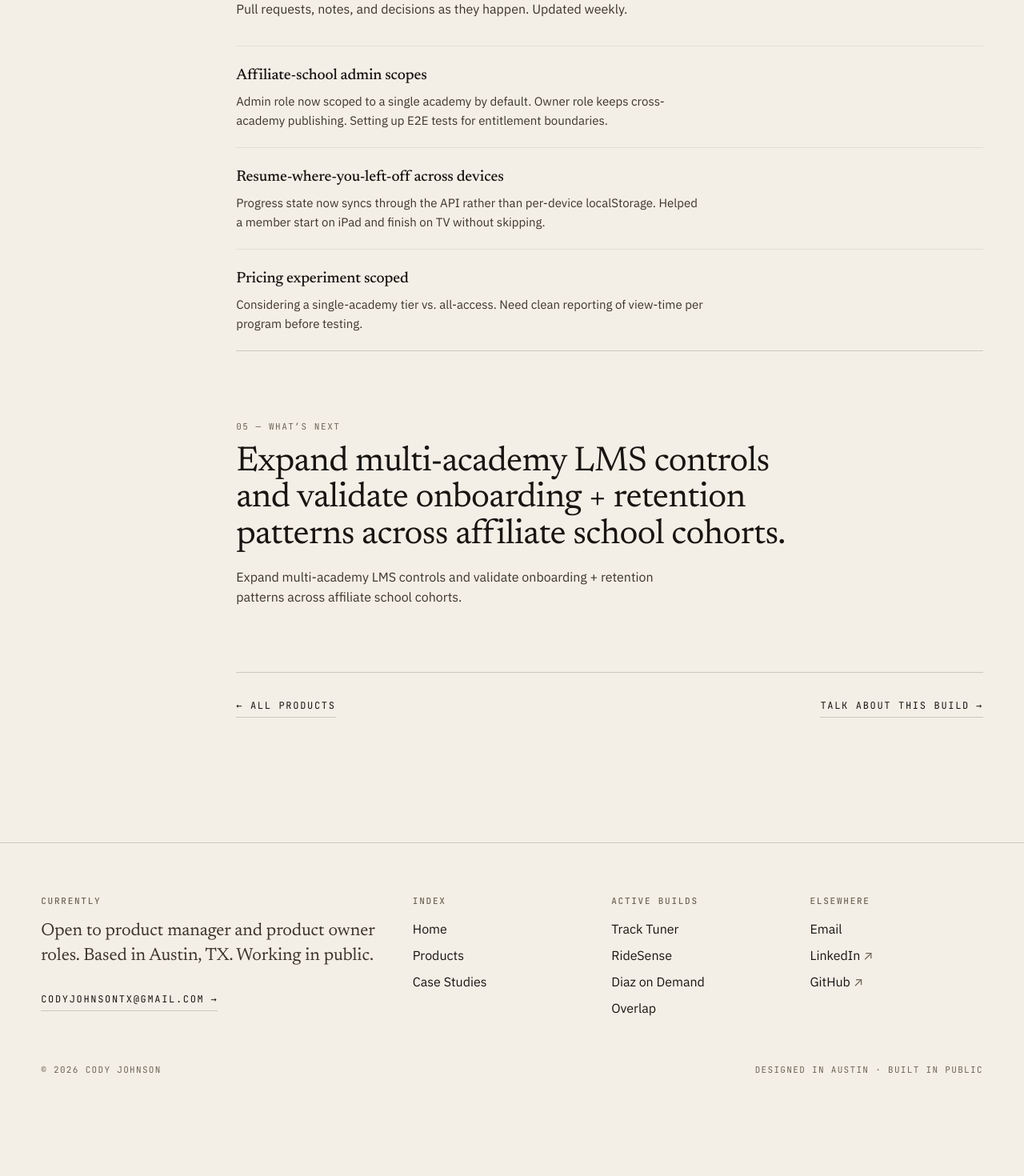
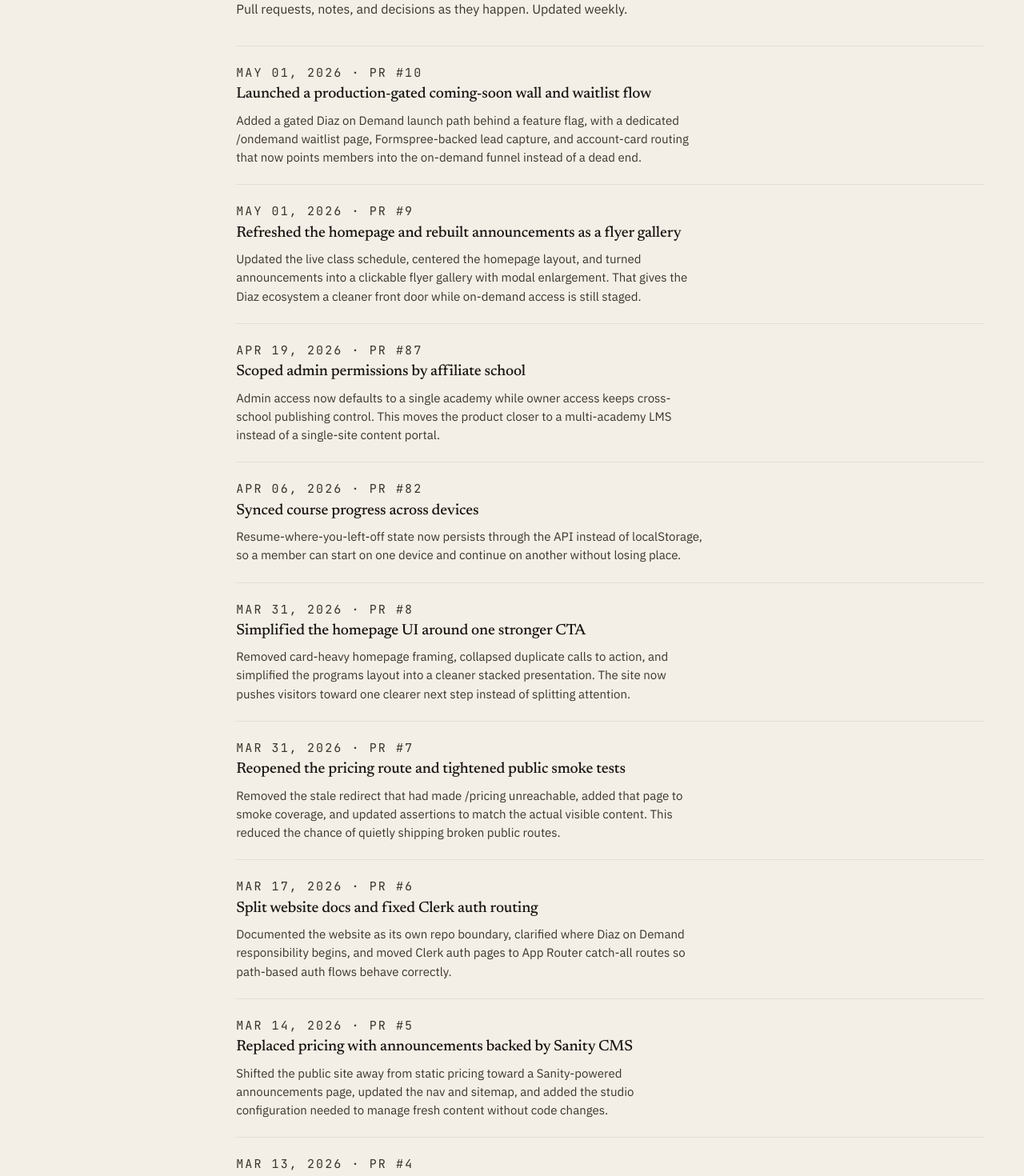
Before and after one commit to codyjohnsontx/vite_portfolio, a React (Vite) app: page /products/diaz-on-demand in a window 1280 px wide. Shown: the part 2800-4270 px from the top of the page at 80% size. Before the commit the page ends 4194 px from the top, so only its background shows below. Built offline with nearby package versions, Linux system fonts and the light colour scheme.

Commit message:
Add Diaz product update history

```diff
--- a/src/content/projects.js
+++ b/src/content/projects.js
@@ -217,22 +217,58 @@ export const products = [
     standaloneMockStatus: 'in-progress',
     updates: [
       {
+        date: 'May 01, 2026',
+        tag: 'PR #10',
+        title: 'Launched a production-gated coming-soon wall and waitlist flow',
+        body: 'Added a gated Diaz on Demand launch path behind a feature flag, with a dedicated /ondemand waitlist page, Formspree-backed lead capture, and account-card routing that now points members into the on-demand funnel instead of a dead end.',
+      },
+      {
+        date: 'May 01, 2026',
+        tag: 'PR #9',
+        title: 'Refreshed the homepage and rebuilt announcements as a flyer gallery',
+        body: 'Updated the live class schedule, centered the homepage layout, and turned announcements into a clickable flyer gallery with modal enlargement. That gives the Diaz ecosystem a cleaner front door while on-demand access is still staged.',
+      },
+      {
         date: 'Apr 19, 2026',
         tag: 'PR #87',
-        title: 'Affiliate-school admin scopes',
-        body: 'Admin role now scoped to a single academy by default. Owner role keeps cross-academy publishing. Setting up E2E tests for entitlement boundaries.',
+        title: 'Scoped admin permissions by affiliate school',
+        body: 'Admin access now defaults to a single academy while owner access keeps cross-school publishing control. This moves the product closer to a multi-academy LMS instead of a single-site content portal.',
       },
       {
         date: 'Apr 06, 2026',
         tag: 'PR #82',
-        title: 'Resume-where-you-left-off across devices',
-        body: 'Progress state now syncs through the API rather than per-device localStorage. Helped a member start on iPad and finish on TV without skipping.',
+        title: 'Synced course progress across devices',
+        body: 'Resume-where-you-left-off state now persists through the API instead of localStorage, so a member can start on one device and continue on another without losing place.',
       },
       {
-        date: 'Mar 28, 2026',
-        tag: 'Note',
-        title: 'Pricing experiment scoped',
-        body: 'Considering a single-academy tier vs. all-access. Need clean reporting of view-time per program before testing.',
+        date: 'Mar 31, 2026',
+        tag: 'PR #8',
+        title: 'Simplified the homepage UI around one stronger CTA',
+        body: 'Removed card-heavy homepage framing, collapsed duplicate calls to action, and simplified the programs layout into a cleaner stacked presentation. The site now pushes visitors toward one clearer next step instead of splitting attention.',
+      },
+      {
+        date: 'Mar 31, 2026',
+        tag: 'PR #7',
+        title: 'Reopened the pricing route and tightened public smoke tests',
+        body: 'Removed the stale redirect that had made /pricing unreachable, added that page to smoke coverage, and updated assertions to match the actual visible content. This reduced the chance of quietly shipping broken public routes.',
+      },
+      {
+        date: 'Mar 17, 2026',
+        tag: 'PR #6',
+        title: 'Split website docs and fixed Clerk auth routing',
+        body: 'Documented the website as its own repo boundary, clarified where Diaz on Demand responsibility begins, and moved Clerk auth pages to App Router catch-all routes so path-based auth flows behave correctly.',
+      },
+      {
+        date: 'Mar 14, 2026',
+        tag: 'PR #5',
+        title: 'Replaced pricing with announcements backed by Sanity CMS',
+        body: 'Shifted the public site away from static pricing toward a Sanity-powered announcements page, updated the nav and sitemap, and added the studio configuration needed to manage fresh content without code changes.',
+      },
+      {
+        date: 'Mar 13, 2026',
+        tag: 'PR #4',
+        title: 'Centralized env validation and expanded E2E coverage',
+        body: 'Introduced typed environment validation, fixed the on-demand redirect URL, and added end-to-end coverage around account gating, the on-demand route, and schedule behavior. That hardened the launch path before more funnel work shipped.',
       },
     ],
   },
--- a/src/index.css
+++ b/src/index.css
@@ -553,6 +553,14 @@ button { font-family: inherit; cursor: pointer; border: 0; background: 0; color:
 }
 .update:first-child { border-top: 1px solid var(--rule); }
 .update:last-child { border-bottom: 1px solid var(--rule); }
+.update__meta {
+  margin: 0 0 8px;
+  color: var(--ink-3);
+  font-family: var(--mono);
+  font-size: 11px;
+  letter-spacing: 0.14em;
+  text-transform: uppercase;
+}
 .update__body h4 {
   font-family: var(--serif);
   font-weight: 500;
--- a/src/pages/ProductDetailPage.jsx
+++ b/src/pages/ProductDetailPage.jsx
@@ -219,6 +219,11 @@ export default function ProductDetailPage() {
               {(p.updates ?? []).map((u, i) => (
                 <article key={u.url || u.id || u.title || `update-${i}`} className="update">
                   <div className="update__body">
+                    {u.date || u.tag ? (
+                      <p className="update__meta">
+                        {[u.date, u.tag].filter(Boolean).join(' · ')}
+                      </p>
+                    ) : null}
                     <h4>
                       {u.url ? (
                         <a href={u.url} target="_blank" rel="noreferrer">
```
